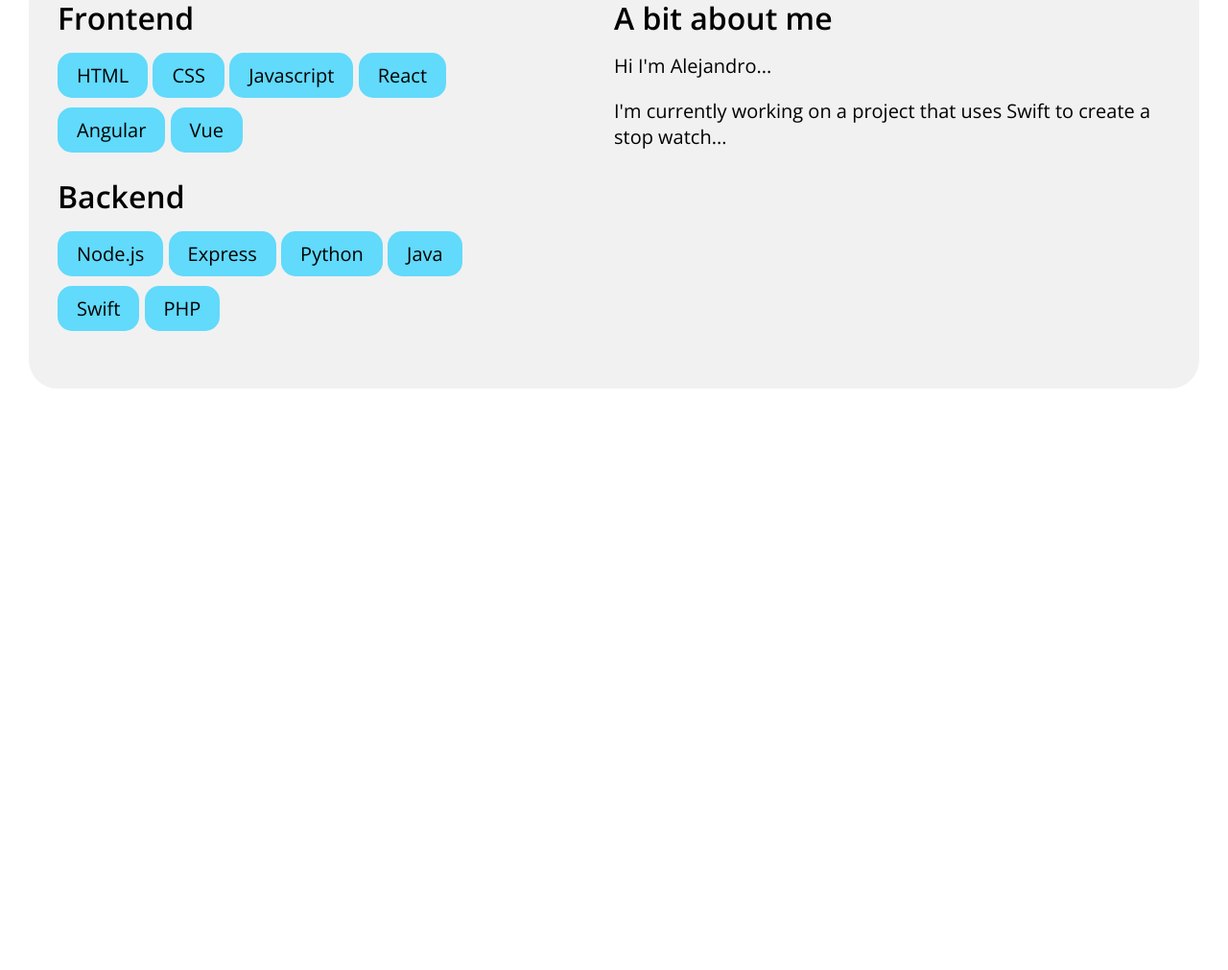
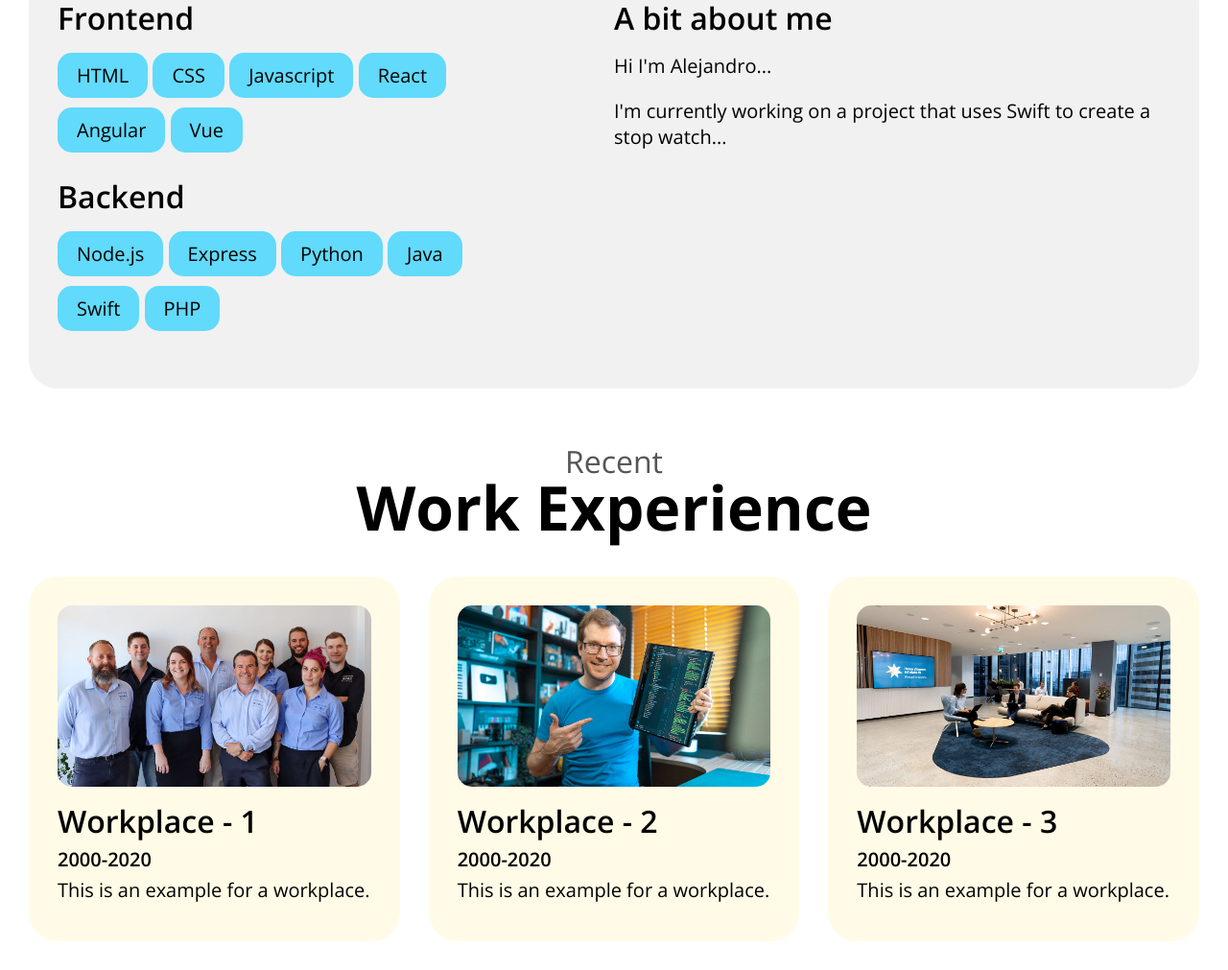
Before and after one commit to acervantest/personal-portfolio, a plain HTML site: page index.html in a window 1280 px wide. Shown: the part 1049-2060 px from the top of the page at 96% size. Before the commit the page ends 1484 px from the top, so only its background shows below. Drawn offline with nearby package versions, Linux system fonts and the light colour scheme.

Commit message:
Work experience implementation

```diff
--- a/index.html
+++ b/index.html
@@ -136,6 +136,51 @@
                 </div>
             </div>
          </section>
+
+         <section class="work-experience container">
+            <h2>
+                <small>Recent</small>
+                Work Experience
+            </h2>
+            <div class="jobs">
+                <article>
+                    <figure>
+                        <div>
+                            <img src="./imgs/workplace-1.jpg" alt="Workplace 1 -" width="100%">
+                            <figcaption>Workplace - 1</figcaption>
+                        </div>
+                    </figure>
+                    <h3>Workplace - 1</h3>
+                    <div>2000-2020</div>
+                    <p>This is an example
+                        for a workplace.</p>
+                </article>
+                <article>
+                    <figure>
+                        <div>
+                            <img src="./imgs/workplace-2.jpg" alt="Workplace 2 -" width="100%">
+                            <figcaption>Workplace - 2</figcaption>
+                        </div>
+                    </figure>
+                    <h3>Workplace - 2</h3>
+                    <div>2000-2020</div>
+                    <p>This is an example
+                        for a workplace.</p>
+                </article>
+                <article>
+                    <figure>
+                        <div>
+                            <img src="./imgs/workplace-3.jpg" alt="Workplace 3 -" width="100%">
+                            <figcaption>Workplace - 3</figcaption>
+                        </div>
+                    </figure>
+                    <h3>Workplace - 3</h3>
+                    <div>2000-2020</div>
+                    <p>This is an example
+                        for a workplace.</p>
+                </article>
+            </div>
+         </section>
     </main>
 </body>
 </html>
--- a/styles.css
+++ b/styles.css
@@ -343,3 +343,71 @@ h3 {
         }
     }
 }
+
+.work-experience {
+    .jobs {
+        display: flex;
+        gap: 30px;
+        @media (max-width: 1024px) {
+            flex-direction: column;
+        }
+        article {
+            background-color: var(--yellow-100);
+            padding: 30px;
+            border-radius: 30px;
+            flex: 1;
+            h3 {
+                margin-top: 20px;
+                margin-bottom: 10px;
+            }
+            div {
+                font-weight: 600;
+                margin-bottom: 5px;
+                color: var(--base-800);
+            }
+            p {
+                margin-bottom: 10px;
+            }
+            figure {
+                width: 100%;
+                padding-top: 56.25%;
+                overflow: hidden;
+                position: relative;
+                border-radius: 15px;
+                img {
+                    /*width: 100%;*/
+                    position: absolute;
+                    top: 0;
+                    left: 0;
+                    height: 100%;
+                    object-fit: cover;
+                    transition: ease 3s all;
+                }
+                figcaption {
+                    position: absolute;
+                    bottom: 0;
+                    left: 0;
+                    right: 0;
+                    background-color: rgba(0, 0, 0, 0.5);
+                    color: var(--base-100);
+                    text-align: center;
+                    padding: 10px;
+                    opacity: 0;
+                    visibility: hidden;
+                }
+                &:hover {
+                    figcaption {
+                        opacity: 1;
+                        visibility: visible;
+                        transition: ease 0.3s all;
+                    }
+                    img {
+                        transform: scale(1.2);
+                    }
+                }
+
+            }
+        }
+    }
+
+}
```
